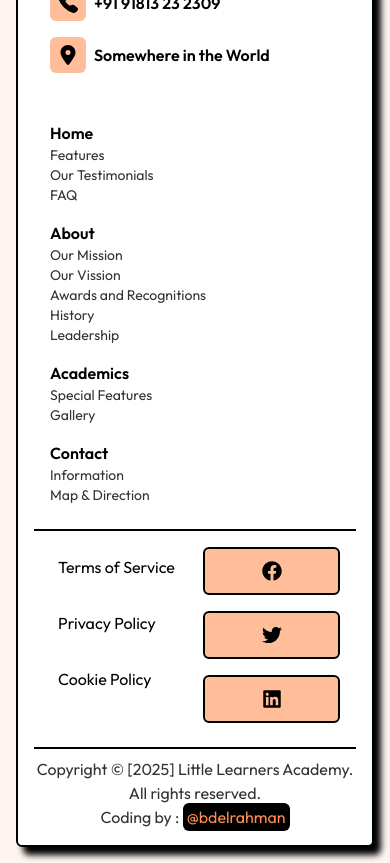
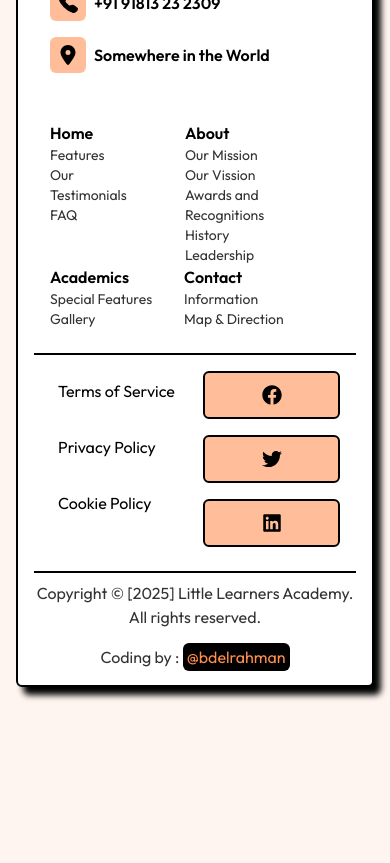
Before and after one commit to Abdelrahman0963/School-Education-Website, a React (Vite) app: page / in a window 390 px wide. Shown: the part 7600-8463 px from the top of the page. After the commit the page ends 8303 px from the top, so only its background shows below. Built offline with nearby package versions, Linux system fonts and the light colour scheme.

Commit message:
feat: restructure FooterNav layout for improved responsiveness and organization

```diff
--- a/src/components/Footer.tsx
+++ b/src/components/Footer.tsx
@@ -60,7 +60,7 @@ const Footer: React.FC = () => {
                         <span className="bg-[var(--tertiary-color)] hover:bg-[var(--secondary-color)] cursor-pointer !p-3 rounded-md flex items-center justify-center border-2 border-black"><FaLinkedin size={20} /></span>
                     </nav>
                 </div>
-                <nav className="w-full border-t-2 border-black !mt-2">
+                <nav className="w-full border-t-2 border-black flex flex-col items-center gap-4 !mt-2">
                     <p className="text-center text-[#333] text-[1rem] !mt-2">Copyright © [2025] Little Learners Academy. All rights reserved.</p>
                     <p className="text-center text-[#333] text-[1rem]">Coding by : <NavLink className="text-[var(--secondary-color)] bg-black !p-1 rounded-md " to={'https://abdelrahman-psi.vercel.app'}>@bdelrahman</NavLink></p>
                 </nav>
--- a/src/components/FooterNav.tsx
+++ b/src/components/FooterNav.tsx
@@ -67,7 +67,8 @@ const FooterNav = () => {
         }
     ]
     return (
-        <div className="flex flex-col md:flex-row md:items-start items-start gap-4 !mt-0 md:!-mt-20 !px-4">
+        <div className="!mt-0 md:!-mt-20 !px-4 md:flex md:flex-row">
+            <div className='flex flex-row  items-start gap-8 md:gap-4'>
                 <nav className="home">
                     <p className=" font-semibold text-[1rem]">Home</p>
                     {homeData.map((item, index) => (
@@ -86,6 +87,8 @@ const FooterNav = () => {
                             </NavLink>
                         </ul>))}
                 </nav>
+            </div>
+            <div className='flex flex-row  items-start gap-8  md:gap-4'>
                 <nav className="academics">
                     <p className=" font-semibold text-[1rem]">Academics</p>
                     {academicsData.map((item, index) => (
@@ -105,6 +108,7 @@ const FooterNav = () => {
                         </ul>))}
                 </nav>
             </div>
+        </div>
     )
 }
 
```
Lines whose indentation alone changed are shown as unchanged.
